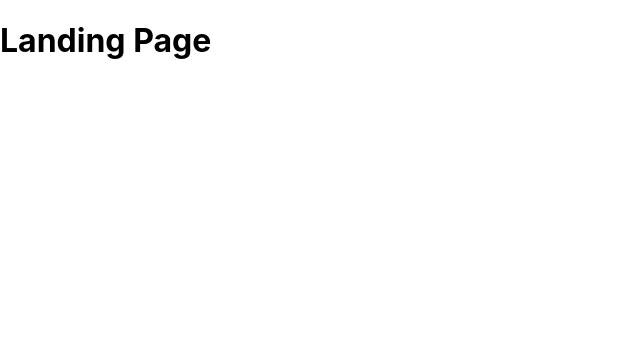
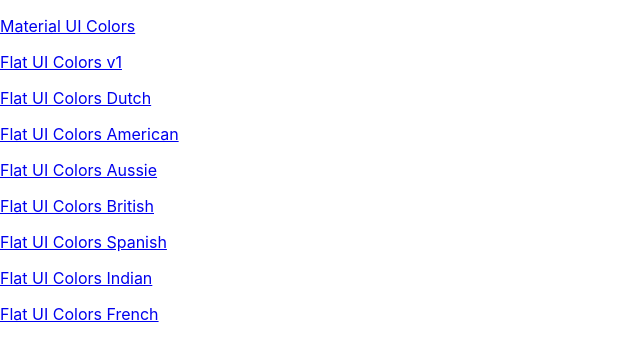
Before and after one commit to dRoysch/color-project, a React (Create React App) app: page / in a window 1280 px wide. Shown: the top 358 px of the page, without its empty margins (0-640 px from the left). Built offline with nearby package versions, Linux system fonts and the light colour scheme.

Commit message:
Add PaletteList and Links

```diff
--- a/src/App.js
+++ b/src/App.js
@@ -3,7 +3,7 @@
 import Palette from './Palette.js';
 import seedPalette from './seedPalette.js';
 import { generatePalette } from './colorHelper.js';
-
+import PaletteList from './PaletteList';
 
 class App extends Component {
 
@@ -16,7 +16,7 @@
     console.log(generatePalette(seedPalette[1]))
   return (
     <Switch>
-      <Route exact path='/' render={()=> <h1>Landing Page</h1>}/>
+      <Route exact path='/' render={()=> <PaletteList palettes={seedPalette}/>}/>
       <Route
       exact
       path='/palette/:id'
--- a/src/Navbar.js
+++ b/src/Navbar.js
@@ -1,4 +1,5 @@
 import React, { Component } from 'react'
+import {Link} from 'react-router-dom';
 import 'rc-slider/assets/index.css';
 import Slider from 'rc-slider';
 import './Navbar.css';
@@ -31,7 +32,7 @@
         return (
             <header className='Navbar'>
                 <div className='logo'>
-                    <a href="/">reactcolorpicker</a>
+                    <Link to="/">reactcolorpicker</Link>
                 </div>
                 <div>
                     <span>Level: {level}</span>
--- /dev/null
+++ b/src/PaletteList.js
@@ -0,0 +1,19 @@
+import React, { Component } from 'react';
+import {Link} from 'react-router-dom';
+
+export default class PaletteList extends Component {
+    render() {
+        const {palettes} = this.props;
+        return (
+            <div>
+                {
+                    palettes.map(palette => (
+                        <p>
+                        <Link to={`/palette/${palette.id}`}>{palette.paletteName}</Link>
+                        </p>
+                    ))
+                }
+            </div>
+        )
+    }
+}
```
